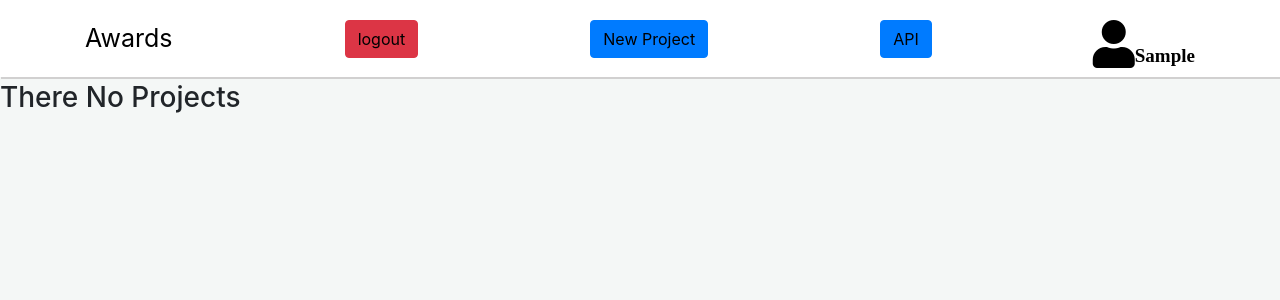
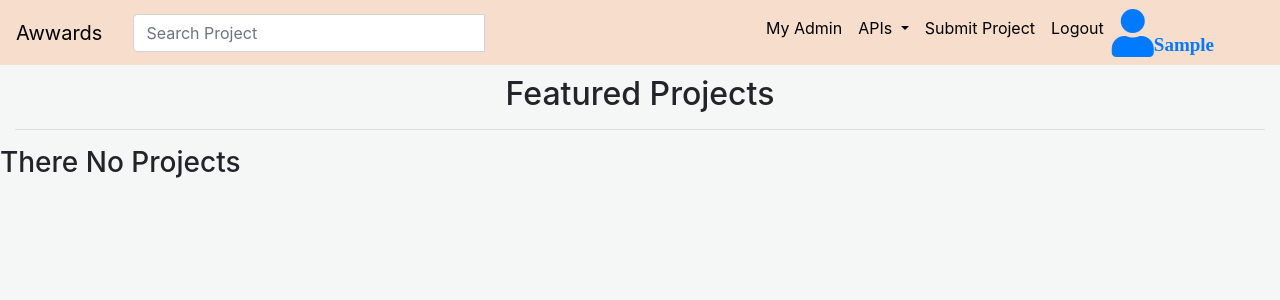
Before and after one commit to martingathu/awards, a Django app: page /home/ in a window 1280 px wide. Shown: the top 300 px of the page. Run offline with Django 3.2, Linux system fonts and the light colour scheme; the visitor is signed in with stand-in values (Sample User, id 1); data that the repository does not hold is empty; some libraries are stand-ins or nearby versions.

Commit message:
adds search field

```diff
--- a/awardsapp/templates/navbar.html
+++ b/awardsapp/templates/navbar.html
@@ -1,16 +1,51 @@
 
 {% load static%}
+<nav class="navbar navbar-expand-lg navbar-dark" style="background-color: #F6DDCC " style="color:black;">
+  <a style="color:black;" class="navbar-brand" href="/home">Awwards</a>
+  <button style="background-color: black" class="navbar-toggler" type="button" data-toggle="collapse"
+    data-target="#navbarSupportedContent" aria-controls="navbarSupportedContent" aria-expanded="false"
+    aria-label="Toggle navigation">
+    <span class="navbar-toggler-icon" style="color:black;"></span>
+  </button>
 
-<nav class="navbar navbar-dark bg-white fixed-top" style="box-shadow:1px 2px rgb(209, 208, 208);height: 77px;">
-  <div class="container-fluid">
-    <div class="navbar-header container">
-      <a href="/home" style="font-size: 25px;">Awards</a>
+  <div class="collapse navbar-collapse" id="navbarSupportedContent">
+
+
+    <div class="col-sm-4 col-md-4 navbar-right">
+      <form class="navbar-form" role="search" action="{% url 'search_project' %}">
+        <div class="input-group">
+          <input type="text" class="form-control" placeholder="Search Project" name="project">
+          <div class="input-group-btn">
+
+          </div>
+        </div>
+      </form>
+    </div>
+
+    <ul style="margin-right:50px;" class="navbar-nav ml-auto" style="color:black;">
+      <li class="nav-item">
+        <a style="color:black;" href="/admin" class="nav-link">My Admin</a>
+      </li>
+      <li class="nav-item dropdown show">
+        <a style="color:black;" class="nav-link dropdown-toggle" role="button" id="dropdownMenuLink"
+          data-toggle="dropdown" aria-haspopup="true" aria-expanded="false">
+          APIs
+        </a>
+        <div class="dropdown-menu" aria-labelledby="dropdownMenuLink">
+          <a href="{%url 'profiles'%}" class="dropdown-item">Users API</a>
+          <a href="{%url 'projects'%}" class="dropdown-item">Projects API</a>
+        </div>
+      </li>
+
+
       {% if user.is_authenticated %}
-      <a href="{%url 'logout'%}" class="btn btn-danger float-right"
-        style="margin-left: 1%;">logout</a>
-      <a href="{%url 'new_project'%}" style="margin-left: 1%;" class="btn btn-primary float-right" >New Project</a>
-      <a  href="{%url 'api'%}" style="margin-left: 1%;" class="btn btn-primary float-right">API</a>
-
+      <li class="nav-item">
+        <a style="color:black;" class="nav-link" href="{%url 'new_project'%}">Submit Project</a>
+      </li>
+      <li class="nav-item">
+        <a style="color:black;" class="nav-link" href="{%url 'logout'%}">Logout</a>
+      </li>
+      <li class="nav-item">
         {%if user.profile.profile_photo%}
         <div class="float-right pic">
           <a href="/profile" ><img class="rounded-circle" src="{{user.profile.profile_photo.url}}"
@@ -24,10 +59,16 @@
         <a href="/profile" class="fa fa-user fa-3x float-right pic" style="margin-top:1%"><span
             style="font-size:19px;">{{current_user.username | title}}</span></a>
         {%endif%}
-
+      </li>
+      {% else %}
+      <li class="nav-item">
+        <a style="color:black;" class="nav-link" href="/accounts/login/">Login</a>
+      </li>
       {% endif %}
-    </div>
-  </div>
 
 
+
+    </ul>
+  </div>
+  <script src="https://cdnjs.cloudflare.com/ajax/libs/jquery/3.3.1/jquery.min.js"></script>
 </nav>
```
Lines whose indentation alone changed are shown as unchanged.
